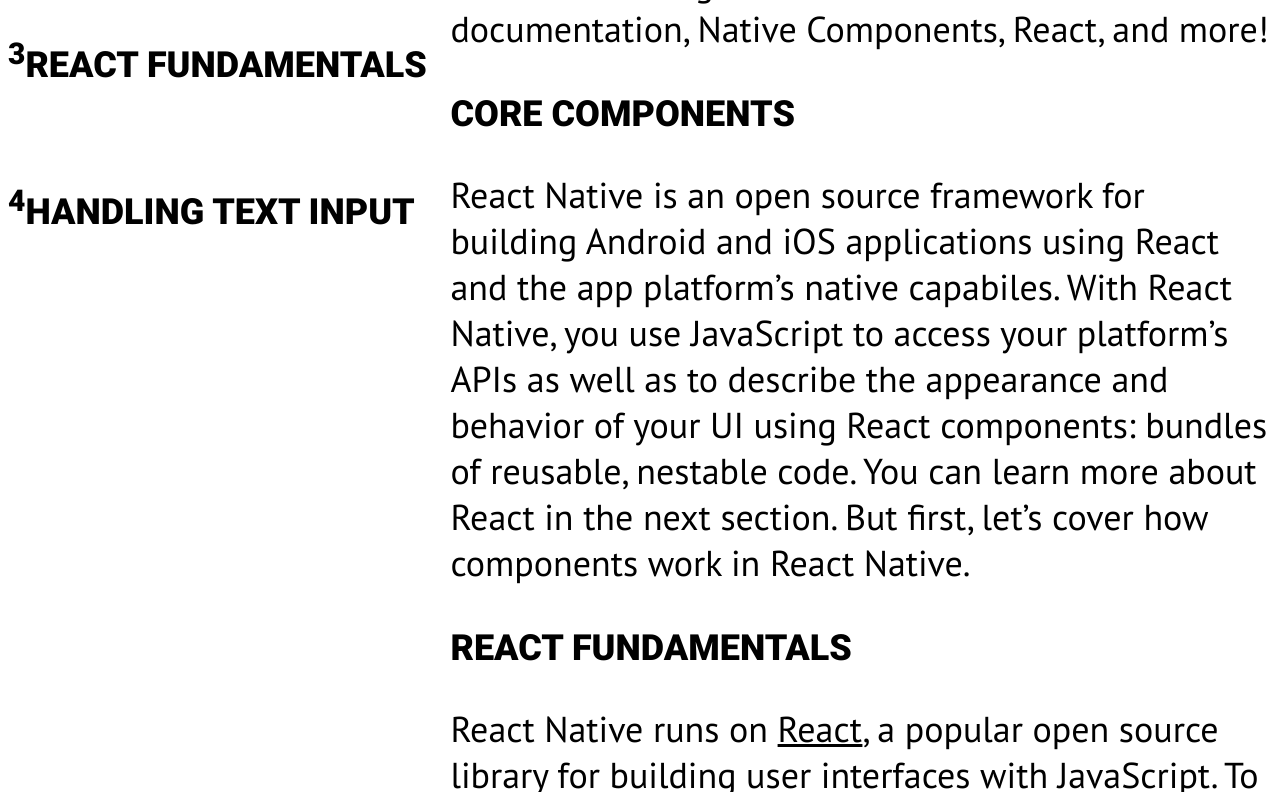
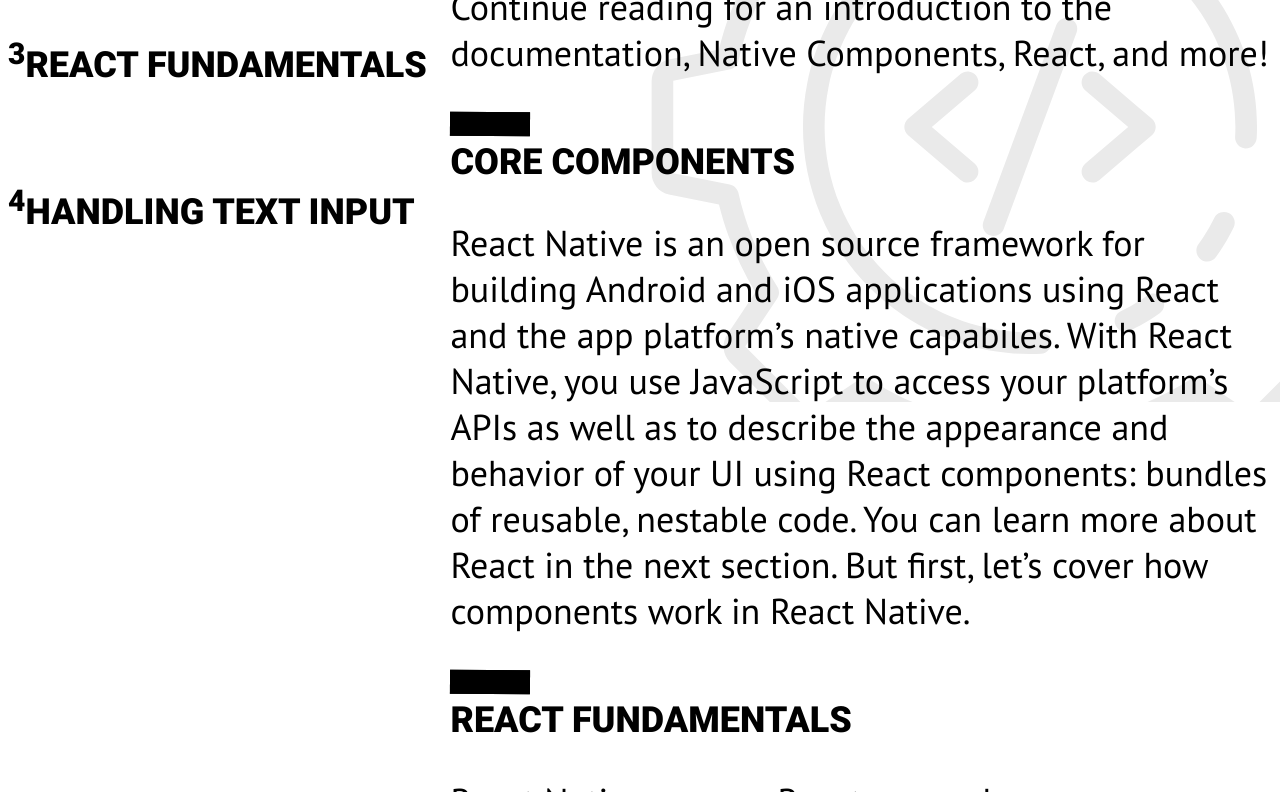
Before and after one commit to lizayehudkina/course_fe, a plain HTML site: page 12-hw/index.html in a window 1280 px wide. Shown: the part 398-1190 px from the top of the page. Drawn offline with Linux system fonts and the light colour scheme.

Commit message:
add picture

```diff
--- a/12-hw/index.html
+++ b/12-hw/index.html
@@ -85,6 +85,9 @@
                                 </p>
                             </dd>
                     </dl>
+                    <div class="img-holder">
+                        <img class="image-detail" src="src/img/detail.svg" alt="detail">
+                    </div>
                 </div>
         </div>
     </main>
--- a/12-hw/src/style/main.css
+++ b/12-hw/src/style/main.css
@@ -23,7 +23,6 @@
     top: 0;
     left: 0;
     right: 0;
-
 }
 
 .flex-header {
@@ -104,6 +103,16 @@
     font-weight: 900;
 }
 
+.description-headers::before {
+    content: '';
+    display: block;
+    width: 80px;
+    height: 0px;
+    border: 12px solid #000000;
+    transform: rotate(0.42deg);
+    background-color: #000000;
+}
+
 .undrln {
     text-decoration: underline;
 }
@@ -128,3 +137,16 @@
 .bcgrnd-clr {
     background-color: #EDEDED;
 }
+
+.img-holder {
+    position: absolute;
+    bottom: 0;
+    right: 0;
+}
+
+.image-detail {
+    position: fixed;
+    z-index: -1;
+    right: 0;
+    bottom: 0;
+}
```
